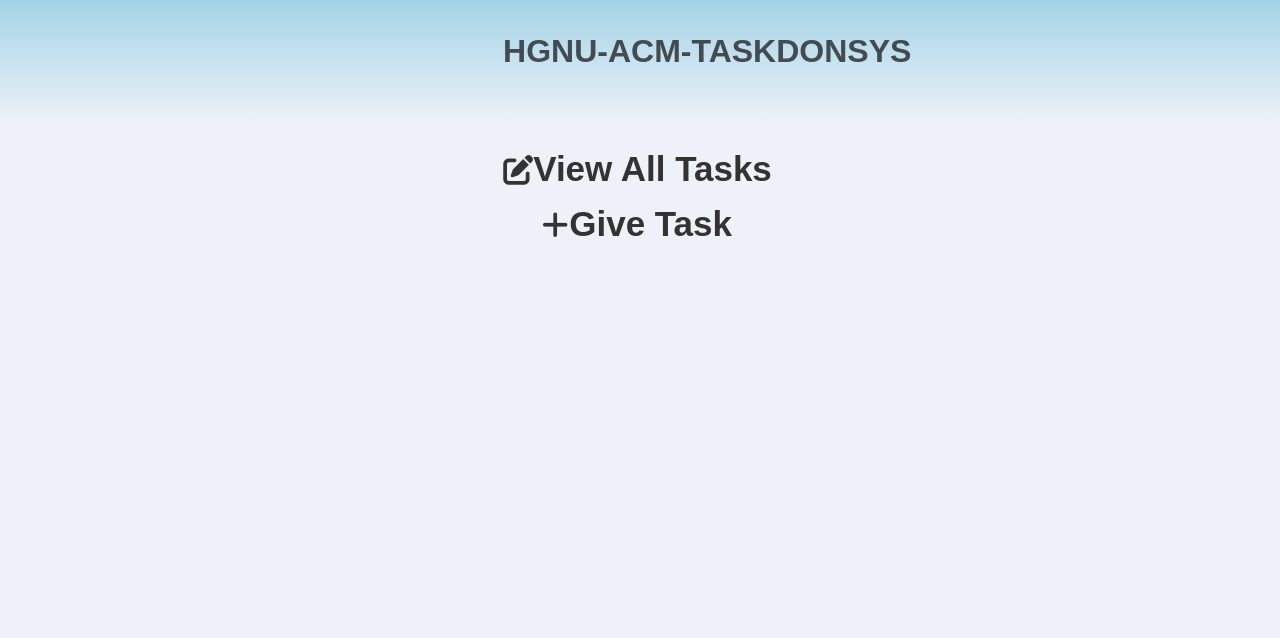
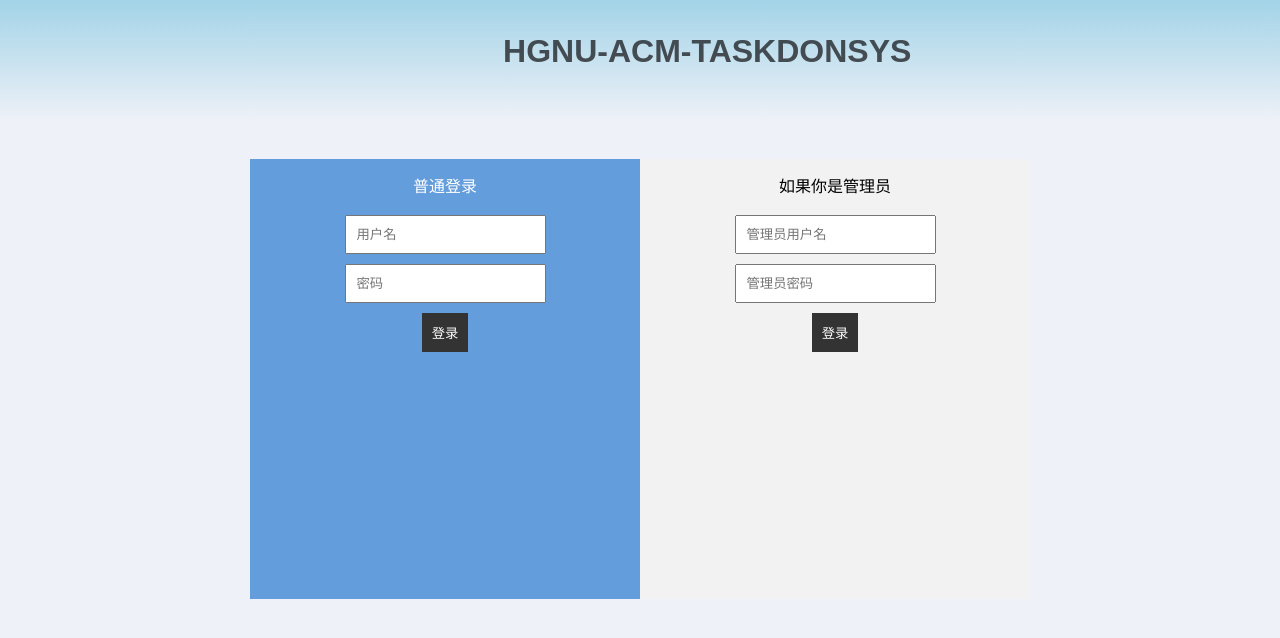
Before and after one commit to lcx17386298390/task_punch_system, a Vue app in the folder start-end/: page /#/ in a window 1280 px wide. Shown: the top 638 px of the page. Built offline with nearby package versions, Linux system fonts and the light colour scheme.

Commit message:
optimized router,change style and some pageMsg

```diff
--- a/start-end/src/App.vue
+++ b/start-end/src/App.vue
@@ -1,22 +1,16 @@
 <template>
   <div id="app">
     <TopBanner></TopBanner>
-    <!-- <Login></Login> -->
-    <Home></Home>
     <router-view></router-view>
   </div>
 </template>
 
 <script>
-import Login from './components/login.vue';
 import TopBanner from './components/TopBanner.vue';
-import Home from './components/Home.vue';
 export default {
   name: 'App',
   components: {
-    Login,
     TopBanner,
-    Home
   }
 }
 </script>
--- a/start-end/src/components/Home.vue
+++ b/start-end/src/components/adminHome.vue
@@ -1,6 +1,5 @@
 <template>
   <div>
-    <!-- <TopBanner></TopBanner> -->
     <div class="views">
       <router-link to="/ViewAllTasks" class="view">
         <i class="fas fa-edit"><i>View All Tasks</i></i>
@@ -8,21 +7,17 @@
       <router-link to="/GiveTask" class="view">
         <i class="fa fa-plus"><i>Give Task</i></i>
       </router-link>
+      <router-link to="/SendMsg" class="view">
+        <i class="fa fa-plus"><i>Send Msg</i></i>
+      </router-link>
     </div>
   </div>
 </template>
 <script>
 // // import Self from '@/components/general/Self'
-// import TopBanner from "@/components/general/TopBanner";
-// import TopBanner from './TopBanner.vue'
-// import GiveTask from "@/components/manage/GiveTask";
-// import ViewAllTasks from "@/components/manage/ViewAllTasks";
-// import ViewStatus from "@/components/manage/ViewStatus";
 export default {
   name: "Home",
   components: {
-    // Self,
-    // TopBanner,
     // GiveTask,
     // ViewAllTasks,
     // ViewStatus,
--- a/start-end/src/components/login.vue
+++ b/start-end/src/components/login.vue
@@ -44,6 +44,7 @@ export default {
 
 <style>
 .login-container {
+  margin-top: 3%;
   display: flex;
   justify-content: center;
   align-items: center;
@@ -58,7 +59,7 @@ export default {
 }
 
 .card-inner.selected {
-  background-color: #007bff;
+  background-color: #3682d2c0;
   color: #fff;
 }
 
--- /dev/null
+++ b/start-end/src/components/studentHome.vue
@@ -0,0 +1,13 @@
+<template>
+
+</template>
+
+<script>
+export default {
+
+}
+</script>
+
+<style>
+
+</style>
--- a/start-end/src/pages/GiveTask.vue
+++ b/start-end/src/pages/GiveTask.vue
@@ -1,4 +1,5 @@
 <template>
+<!-- 管理者发布任务界面 -->
   <div class="give_task">
     <button @click="addToArray" class="btn">submit</button><br />
     <input
--- a/start-end/src/pages/PostTask.vue
+++ b/start-end/src/pages/PostTask.vue
@@ -1,4 +1,5 @@
 <template>
+<!-- 学生post_task页面，发布个人任务 -->
 <div class="post">
     <div class="main-container">
         <h3><i class="fas fa-edit"></i>发布任务</h3>
--- /dev/null
+++ b/start-end/src/pages/SendMsg.vue
@@ -0,0 +1,13 @@
+<template>
+
+</template>
+
+<script>
+export default {
+
+}
+</script>
+
+<style>
+
+</style>
--- a/start-end/src/router/index.js
+++ b/start-end/src/router/index.js
@@ -1,23 +1,26 @@
 import VueRouter from 'vue-router'
-
-import PostTask from '../pages/PostTask'
+import login from '../components/login'
+import adminHome from '../components/adminHome'
 import GiveTask from '../pages/GiveTask'
 import ViewAllTasks from '../pages/ViewAllTasks'
+import SendMsg from '../pages/SendMsg'
+import studentHome from '../components/studentHome'
+import PostTask from '../pages/PostTask'
+// import { component } from 'vue/types/umd's
 
 const router = new VueRouter({
-    routes :[
-        {
-            path: '/postTask',
-            component:PostTask
-        },
-        {
-            path:'/GiveTask',
-            component:GiveTask
-        },
-        {
-            path:'/ViewAllTasks',
-            component:ViewAllTasks
-        }
+    routes: [
+        {path:'/',component:login   },
+        {path:'/adminHome',component:adminHome,children:[
+            { path: '/ViewAllTasks',component: ViewAllTasks},
+            {path: '/GiveTask',component: GiveTask},
+            {path: '/SendMsg',component: SendMsg},
+        ]},
+        {path:'/studentHome',component:studentHome,children:[
+            { path: '/ViewAllTasks',component: ViewAllTasks},
+            {path: '/PostTask',component: PostTask},
+        ]},
+
     ]
 })
 
```
